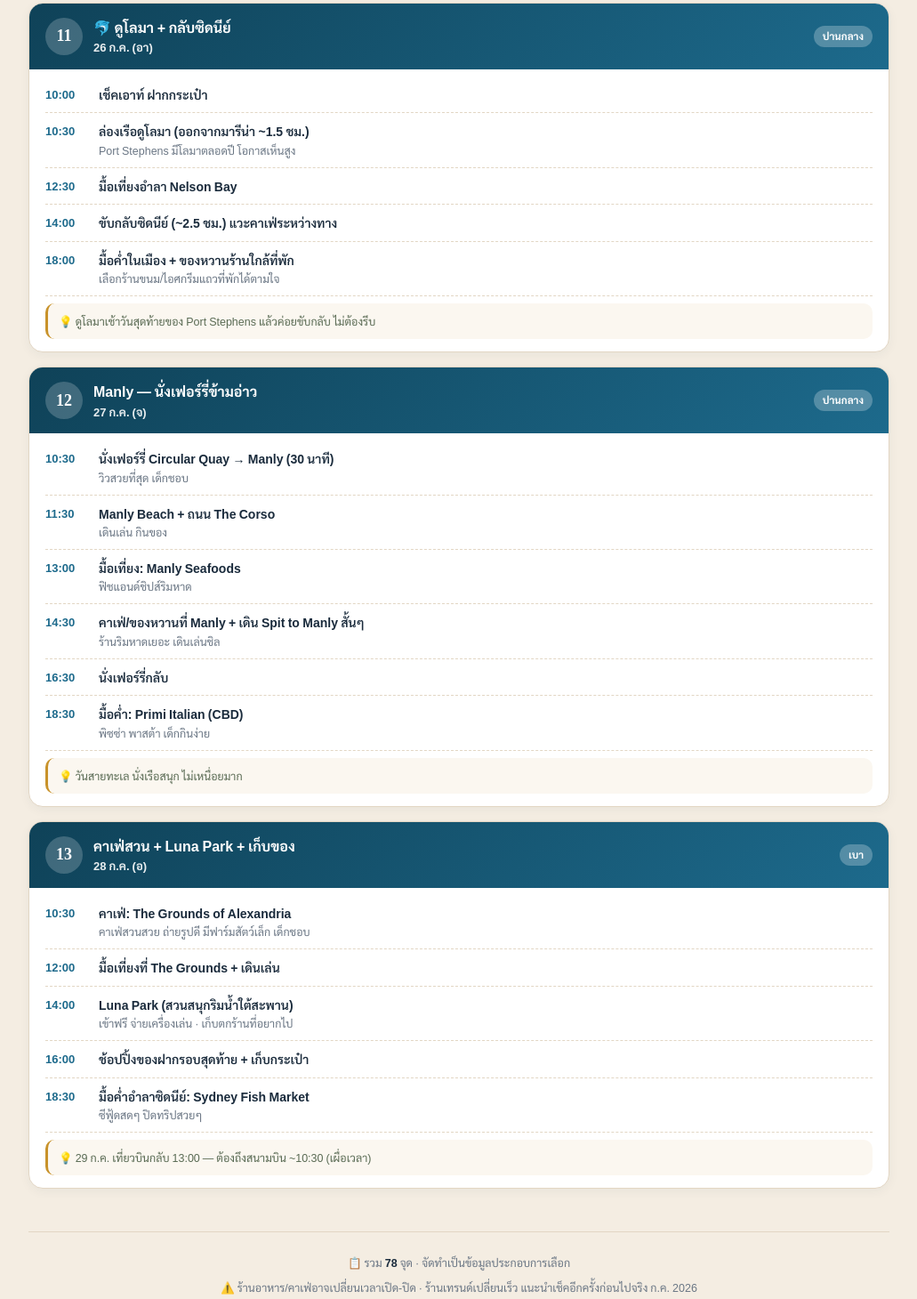
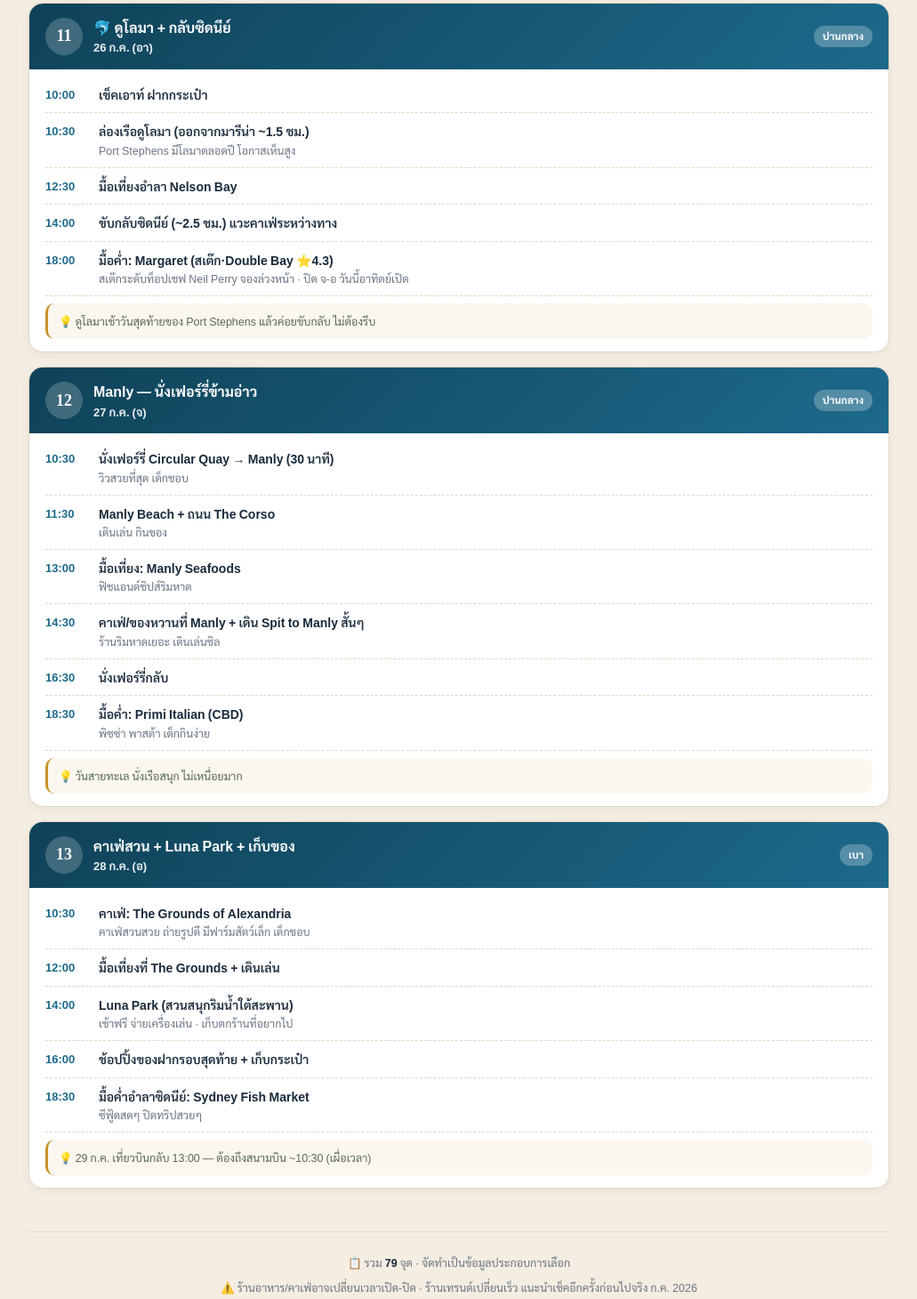
Before and after one commit to kkdp13/trips, a plain HTML site: page index.html in a window 1280 px wide. Shown: the part 5075-6535 px from the top of the page at 89% size, without its empty margins (124-1155 px from the left). Drawn offline with nearby package versions, Linux system fonts and the light colour scheme.

Commit message:
Add files via upload
change sth

```diff
--- a/index.html
+++ b/index.html
@@ -223,7 +223,7 @@
       {t:"10:30", a:"ล่องเรือดูโลมา (ออกจากมารีน่า ~1.5 ชม.)", n:"Port Stephens มีโลมาตลอดปี โอกาสเห็นสูง"},
       {t:"12:30", a:"มื้อเที่ยงอำลา Nelson Bay", n:""},
       {t:"14:00", a:"ขับกลับซิดนีย์ (~2.5 ชม.) แวะคาเฟ่ระหว่างทาง", n:""},
-      {t:"18:00", a:"มื้อค่ำในเมือง + ของหวานร้านใกล้ที่พัก", n:"เลือกร้านขนม/ไอศกรีมแถวที่พักได้ตามใจ"}
+      {t:"18:00", a:"มื้อค่ำ: Margaret (สเต๊ก·Double Bay ⭐4.3)", n:"สเต๊กระดับท็อปเชฟ Neil Perry จองล่วงหน้า · ปิด จ-อ วันนี้อาทิตย์เปิด"}
     ], note:"ดูโลมาเช้าวันสุดท้ายของ Port Stephens แล้วค่อยขับกลับ ไม่ต้องรีบ"},
 
   { day:12, date:"27 ก.ค. (จ)", title:"Manly — นั่งเฟอร์รี่ข้ามอ่าว", tag:"ปานกลาง",
@@ -605,6 +605,11 @@
           maps: "https://www.google.com/maps/search/?api=1&query=AORI%20Restaurant%20Lime%20St&query_place_id=ChIJ7WMNlzevEmsRxDoAK6j4zv8",
           photos: "https://www.google.com/search?tbm=isch&q=AORI%20Restaurant%20Sydney%20wagyu",
           lat: -33.867806, lng: 151.2017201 },
+        { name: "Margaret (สเต๊ก·Double Bay)", rating: 4.3, hours: "พฤ-อา 12:00-23:00 · พุธค่ำ · ปิด จ-อ",
+          desc: "สเต๊กเฮาส์ระดับท็อปของเชฟ Neil Perry ย่าน Double Bay เนื้อวากิว Mishima ซาชิมิทูน่า ซูเฟล่ บรรยากาศหรู มื้อพิเศษ (ราคาสูง สเต๊กบางเมนู ~$200-300) · ปิดจันทร์-อังคาร จองล่วงหน้า",
+          maps: "https://www.google.com/maps/search/?api=1&query=Margaret%20Double%20Bay&query_place_id=ChIJacdo7XetEmsRL9Qj5RyrpmY",
+          photos: "https://www.google.com/search?tbm=isch&q=Margaret%20restaurant%20Double%20Bay%20steak",
+          lat: -33.8768885, lng: 151.2414835 },
         { name: "Roast Republic (CBD)", rating: 4.7, hours: "11:30–22:00",
           desc: "สเต๊กเฮาส์ พอร์ชั่นใหญ่ มีรีวิวกลุ่ม 6 คนแล้วประทับใจ เหมาะมื้อค่ำครอบครัว",
           maps: "https://www.google.com/maps/search/?api=1&query=Roast%20Republic%20Sydney&query_place_id=ChIJr41R2-6vEmsRGcCdgUYh9a4",
```
